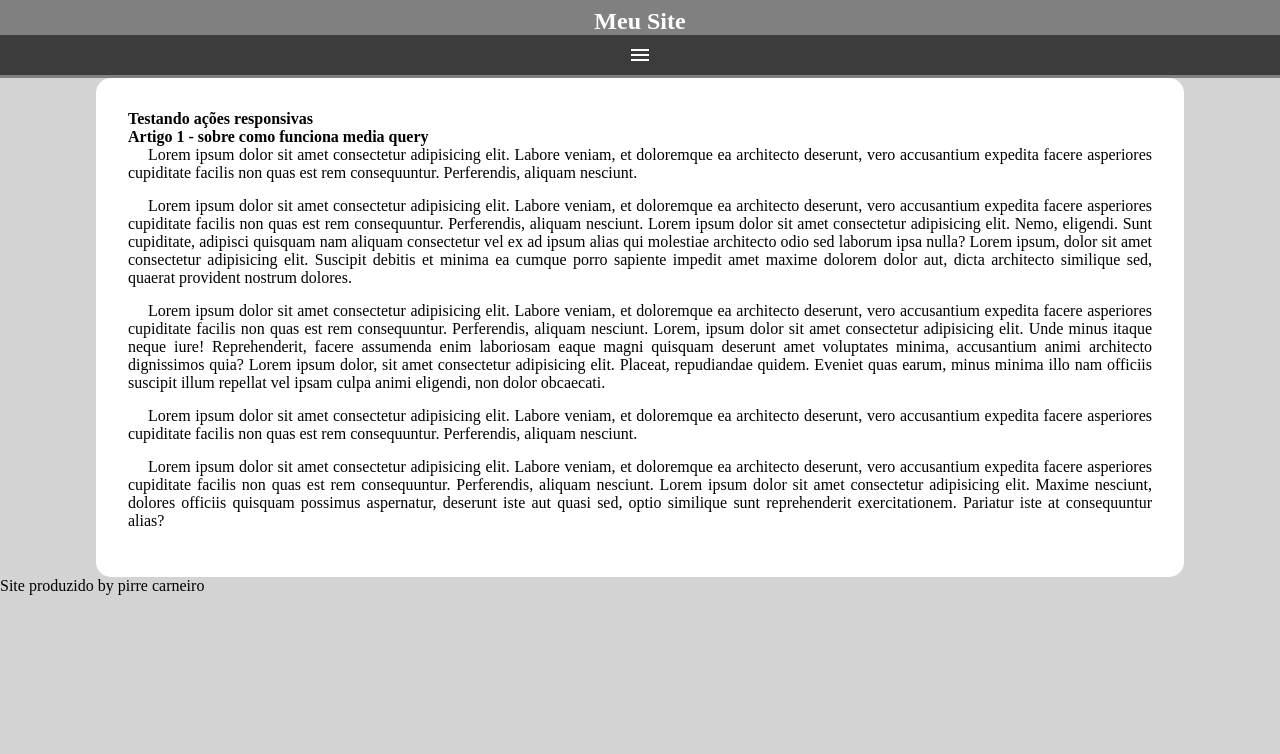
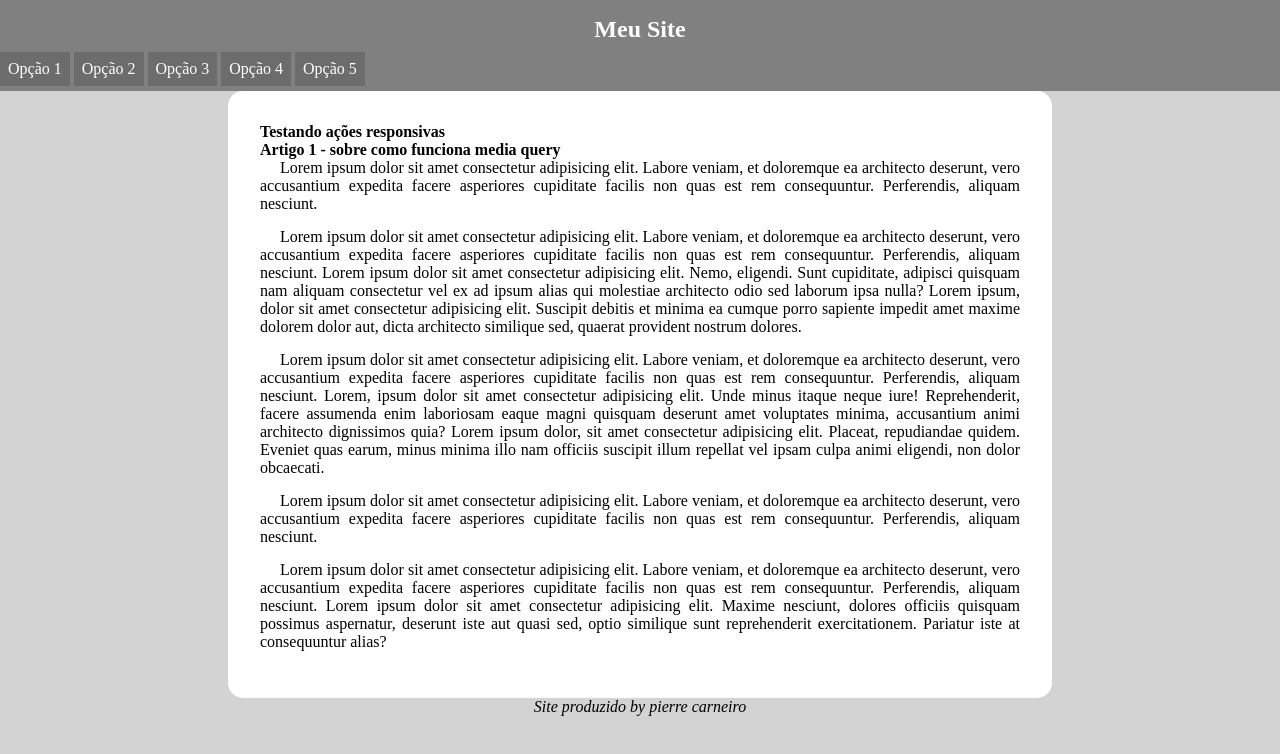
Before and after one commit to PierreCarneiro/Projeto_responsivo, a plain HTML site: page index.html in a window 1280 px wide. Drawn offline with nearby package versions, Linux system fonts and the light colour scheme.

Commit message:
Add novas ferramentas MQ.
Criação de estilo para tela grandes e adaptação do menu.

```diff
--- /dev/null
+++ b/estilos/media-query.css
@@ -0,0 +1,31 @@
+@charset "UTF-8";
+
+/*Typical Device Breakpoints
+----------------------------
+Pequenas telas:
+/********************************************************
+  Device              Size	              Typography
+Small mobile	   | 320px - 480px	    | 14px-16px base
+Large mobile	   | 481px - 767px	    ! 15px-17px base
+Tablet	         | 768px - 1024px	    | 16px-18px base
+Desktop	         | 1025px - 1200px	  | 16px-20px base
+
+*********************************************************/
+
+@media screen and (min-width: 768px) {
+  span#iconemenu {
+    display: none;
+  }
+
+  menu {
+    display: block;
+  }
+
+  menu ul li {
+    display: inline-block;
+  }
+
+  main {
+    width: 760px;
+  }
+}
--- a/estilos/style.css
+++ b/estilos/style.css
@@ -21,11 +21,13 @@ main{
 }
 
 header {
+  height: 5rem;
   background-color: gray;
   padding: .5rem 0rem 0.2rem 0rem;
 }
 
 header h1 {
+  padding: .5rem 0rem;
   text-align: center;
   color:white;
   font-size: 1.5rem;
@@ -54,9 +56,9 @@ menu ul {
 }
 
 menu ul li a {
-  width: 98vw;
+
   display: block;
-  padding: 0.5rem 0;
+  padding: 0.5rem;
   text-decoration: none;
   text-align: center;
   background-color:rgb(108, 108, 108);
@@ -78,3 +80,8 @@ article p {
   margin-bottom:15px;
   text-indent: 20px;
 }
+
+footer p {
+  text-align: center;
+  font-style: italic;
+}
--- a/index.html
+++ b/index.html
@@ -9,8 +9,9 @@
       href="https://fonts.googleapis.com/css2?family=Material+Symbols+Outlined:opsz,wght,FILL,GRAD@20..48,100..700,0..1,-50..200&icon_names=menu"
     />
     <link rel="stylesheet" href="estilos/style.css" />
+    <link rel="stylesheet" href="estilos/media-query.css">
   </head>
-  <body>
+  <body onresize="mudouTela()">
     <header>
       <h1>Meu Site</h1>
       <span id="iconemenu" class="material-symbols-outlined" onclick="clickMenu()"> menu </span>
@@ -78,7 +79,7 @@
       </article>
     </main>
     <footer>
-      <p>Site produzido by pirre carneiro</p>
+      <p>Site produzido by pierre carneiro</p>
     </footer>
     <script>
       function clickMenu(){
@@ -88,6 +89,14 @@
           op.style.display = 'block'
         }
       }
+
+      function mudouTela(){
+        if (window.innerWidth >= 768){
+          op.style.display = 'block'
+        } else {
+          op.style.display = 'none'
+        }
+      }
     </script>
   </body>
 </html>
```
